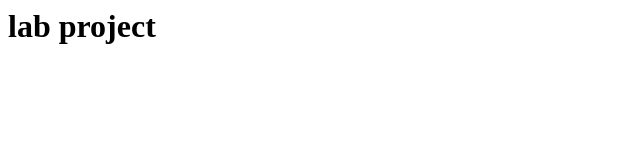
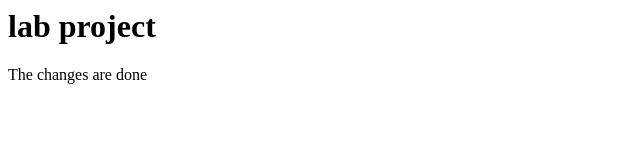
Before and after one commit to AqsaBatool885/Aqsa, a plain HTML site: page Index.html in a window 1280 px wide. Shown: the whole page, without its empty margins (0-640 px from the left). Drawn offline with Linux system fonts and the light colour scheme.

Commit message:
add paragraph

```diff
--- a/Index.html
+++ b/Index.html
@@ -3,5 +3,8 @@
     <h1>
       lab project
     </h1>
+    <p>
+      The changes are done
+    </p>
   </main>
 </html>
```
